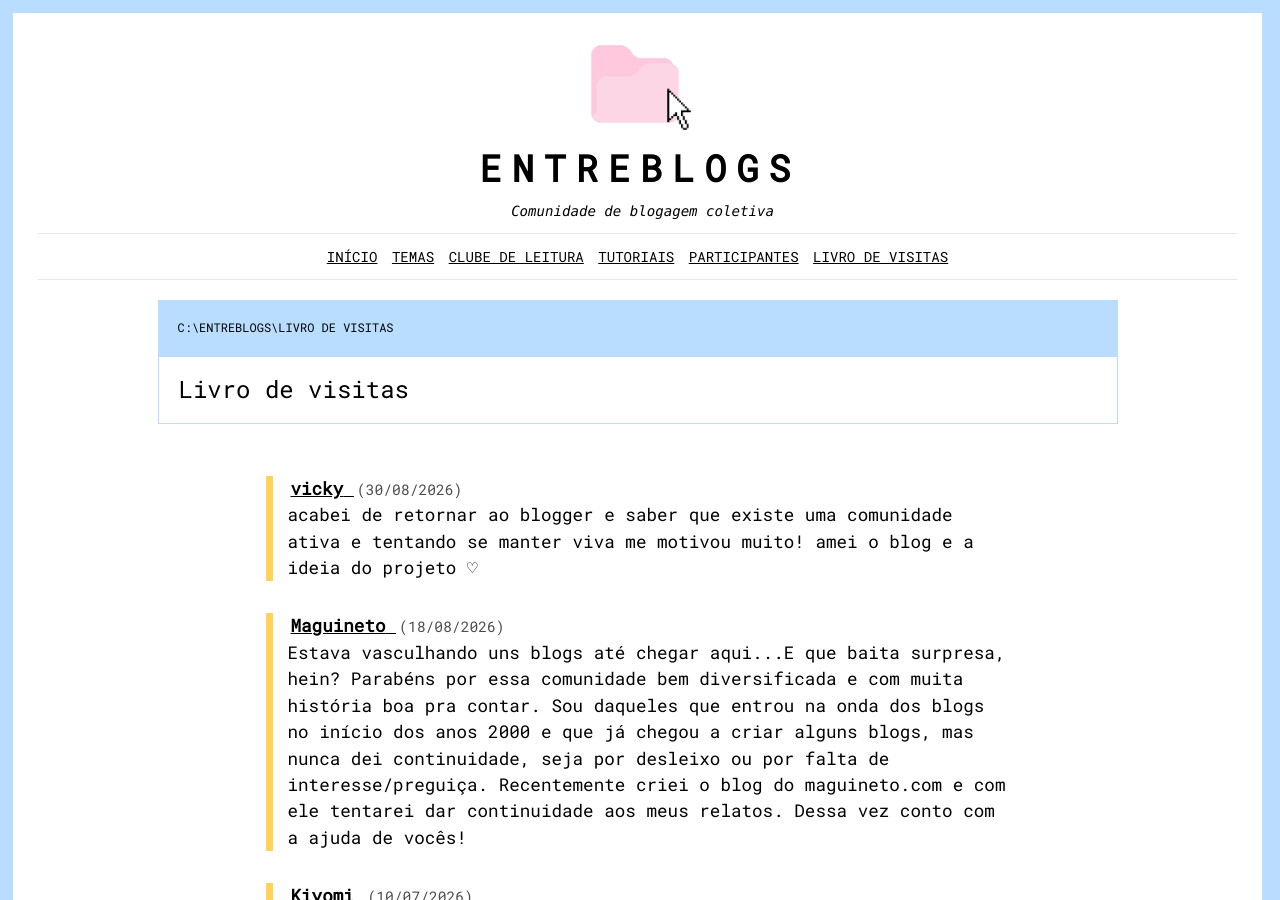
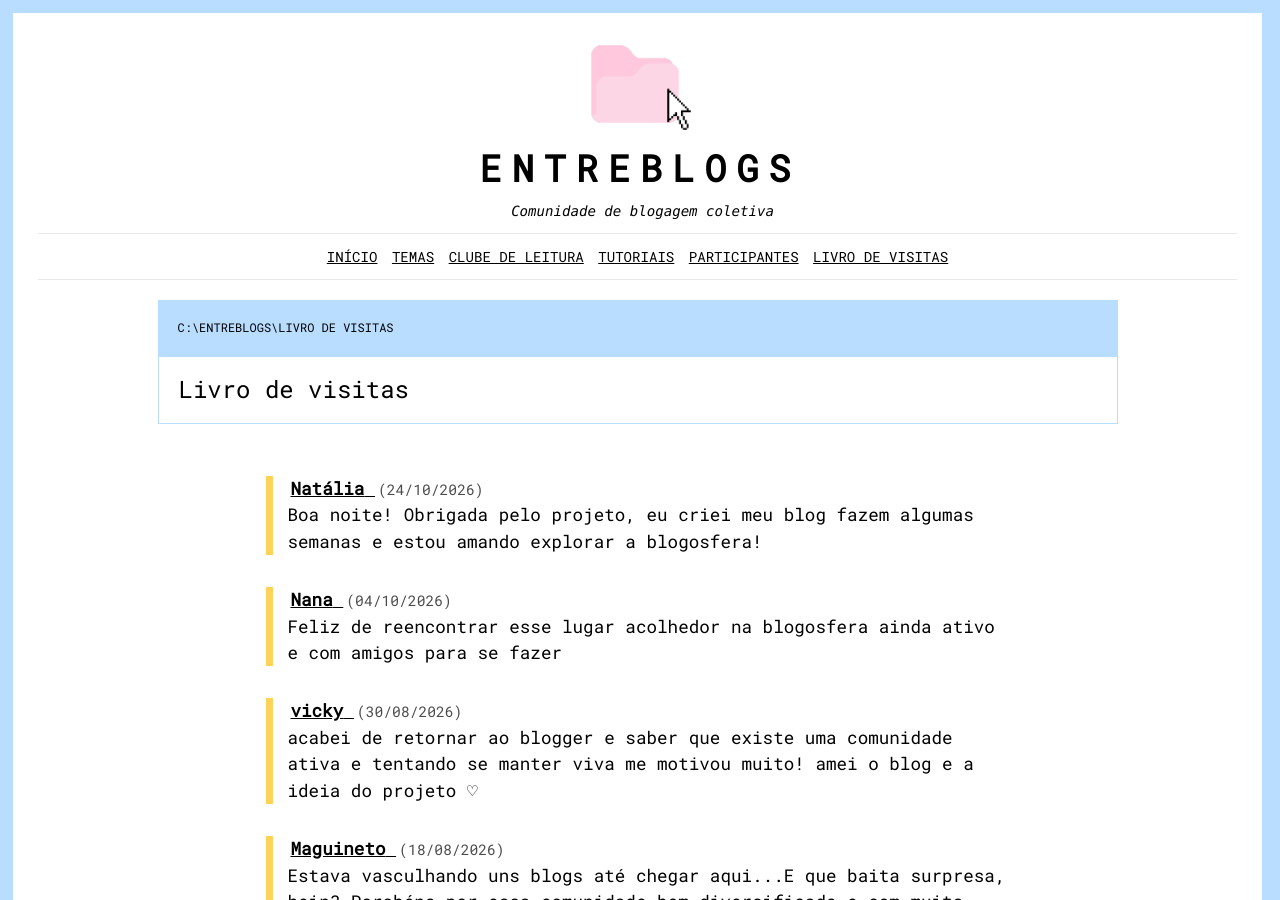
Before and after one commit to bamoretti/entreblogs, a Jekyll site: the page built from livro-de-visitas.md, in a window 1280 px wide and 900 px high. Built offline with Jekyll 4.4.1, drawn with Linux system fonts in a browser that asks for light colours; comment, search, counter and statistics services are not loaded.

Commit message:
Add new guestbook entries

```diff
--- a/_data/livro-de-visitas.yml
+++ b/_data/livro-de-visitas.yml
@@ -1,3 +1,15 @@
+
+- nome: "Natália"
+  site: "https://blogcomnatalia.blogspot.com/"
+  data: "24/10/2026"
+  mensagem: |
+    Boa noite! Obrigada pelo projeto, eu criei meu blog fazem algumas semanas e estou amando explorar a blogosfera!
+
+- nome: "Nana"
+  site: "https://nanascommonplace.blogspot.com/"
+  data: "04/10/2026"
+  mensagem: |
+    Feliz de reencontrar esse lugar acolhedor na blogosfera ainda ativo e com amigos para se fazer
 
 - nome: "vicky"
   site: "https://doce-vampira.blogspot.com/"
```
